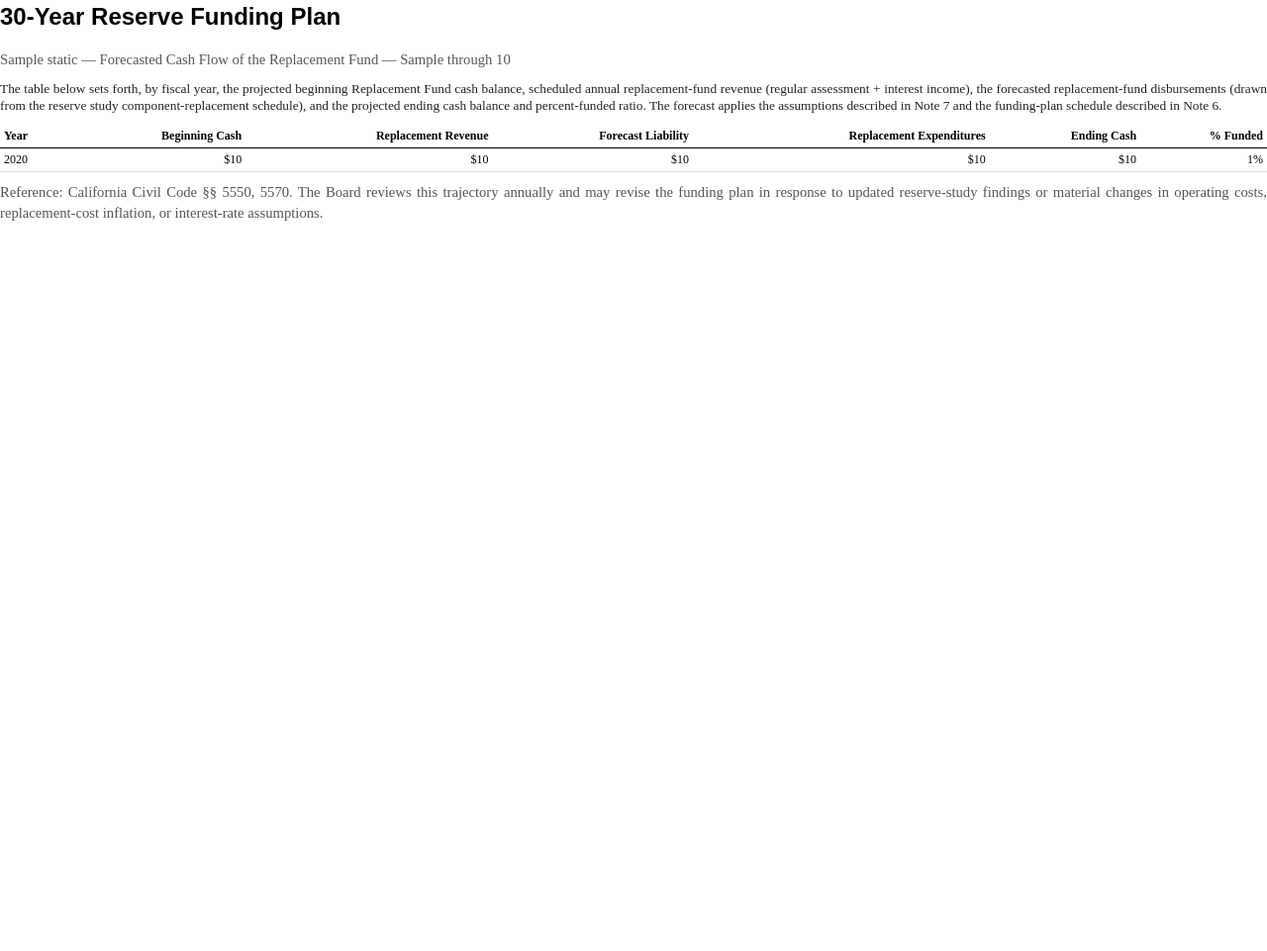
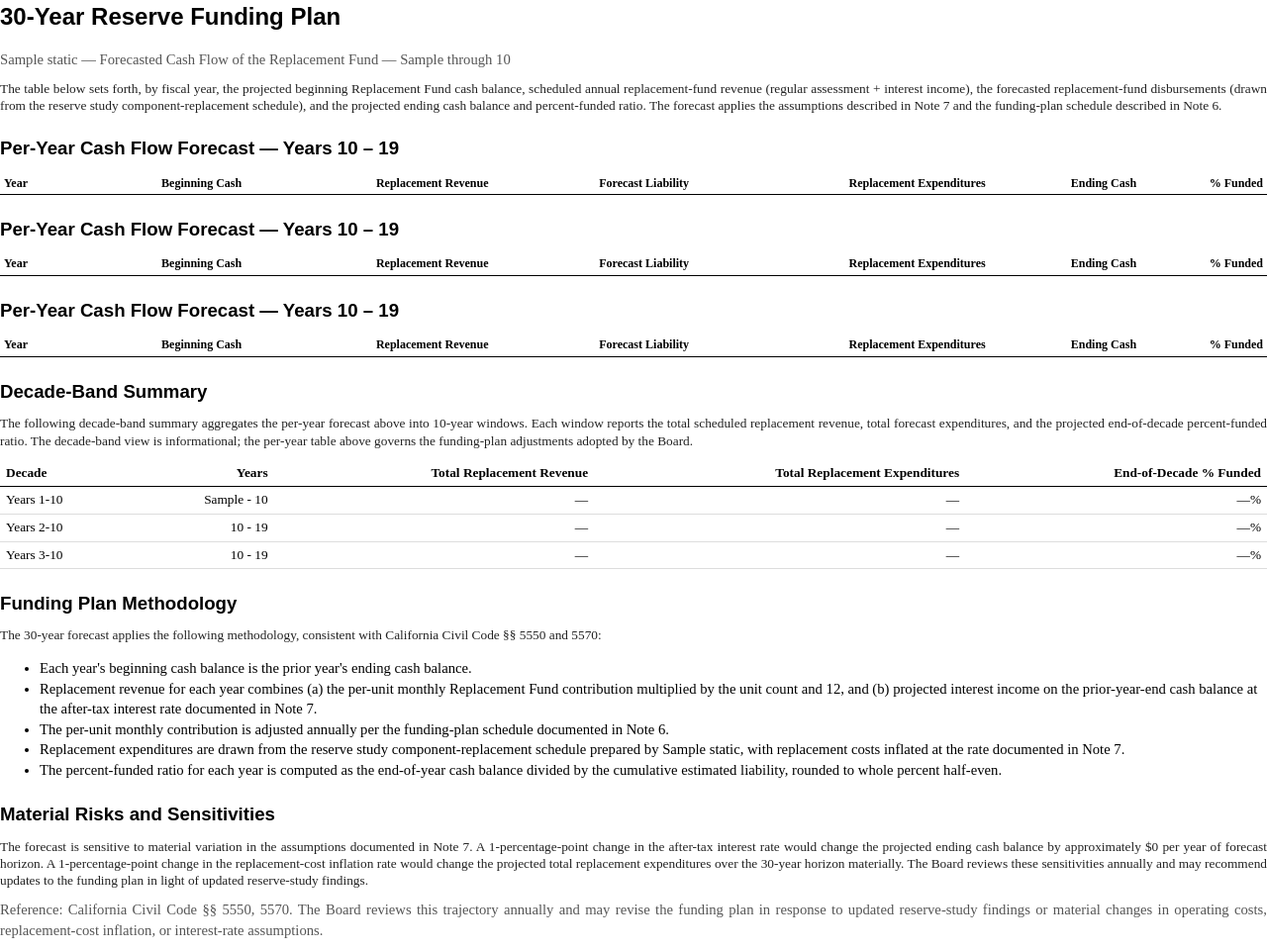
Before and after one commit to sahilkharche999/tristate-enterprises-pop, a Python web app: template backend/app/disclosure_package/templates/old_mill/thirty_year_funding_plan.html in a window 1280 px wide. Shown: the whole page at 99% size. Before the commit the page ends 223 px from the top, so only its background shows below. Run offline with Jinja, Linux system fonts and the light colour scheme; the template is opened without the code that fills it: most values are stand-ins (such as "Sample title", 1, 10 or a date in 2020); lists and menus that the app fills with data are empty.

Commit message:
test(11-04): renderer snapshot tests — every generated template within ±1 of hint
7 test functions / 24 test items (parametrized over 17 generated entries):
  test_render_cover_letter_produces_pdf
  test_each_generated_template_renders_with_expected_page_count[*]  (×17)
  test_autoescape_blocks_template_injection_in_hoa_name
  test_render_denies_remote_url_fetcher
  test_deny_url_fetcher_rejects_http_https_and_path_traversal
  test_render_package_returns_one_pdf_per_generated_entry
  test_rendered_pdf_has_at_least_one_page
  test_note_6_renders_monthly_base_contribution_value  (RESEARCH risk #13)

Page-count results vs page_count_hint (snapshot fixture, ±1 tolerance):
  cover_letter           hint 2  actual 1  -1
  annual_budget_*        hint 1  actual 1  ±0
  pro_forma_disclosure   hint 4  actual 4  ±0  (page-break markers added)
  forecasted_statement_* hint 1  actual 1  ±0
  compilation_report     hint 1  actual 1  ±0
  forecasted_income      hint 2  actual 2  ±0
  notes_1_to_3           hint 2  actual 1  -1
  note_4_5/6/7/8         hint 1  actual 1  ±0
  reserve_component_*    hint 5  actual 5  ±0  (80-component fixture)
  insurance_disclosure   hint 1  actual 1  ±0
  thirty_year_funding    hint 5  actual 4  -1  (decade-band split layout)

Template adjustments:
- pro_forma_disclosure_summary: forced page-break markers between
  Sections 2-3 and Sections 4-5 to deterministically span 4 pages.
- thirty_year_funding_plan: decade-band split (3 × 10-year tables) +
  decade summary + methodology + risk sensitivity sections. Drops the
  per-component replacement detail (covered by reserve_component_schedule).

T-11-03 mitigation verified: autoescape converts <script> to escaped
form (test_autoescape_*); WeasyPrint logger records RemoteFetchDenied
when a template attempts an https:// resource (test_render_denies_*);
direct unit-level test of _deny_url_fetcher confirms rejection of
http/https/data/ftp URLs and file: URLs containing '..' (T-11-05).

REQ-D11-006 satisfied: each generated template produces a non-empty PDF
within ±1 page of its hint. Plan 11-08 raster diff will tighten to
byte-exact comparison against the golden PDF.

Co-Authored-By: Claude Opus 4.7 (1M context) <noreply@anthropic.com>

```diff
--- a/backend/app/disclosure_package/templates/old_mill/thirty_year_funding_plan.html
+++ b/backend/app/disclosure_package/templates/old_mill/thirty_year_funding_plan.html
@@ -13,6 +13,16 @@ component-replacement schedule), and the projected ending cash balance
 and percent-funded ratio. The forecast applies the assumptions described
 in Note 7 and the funding-plan schedule described in Note 6.</p>
 
+{# Render the 30-year cash flow split into three decade-block tables.
+   This matches the canonical 10-year columnar bands used in the golden
+   PDF and keeps each band on its own page for readability. #}
+
+{% for band_idx in range(3) %}
+{% set band_start = fiscal_year + band_idx * 10 %}
+{% set band_end = band_start + 9 %}
+
+<h2>Per-Year Cash Flow Forecast — Years {{ band_start }} – {{ band_end }}</h2>
+
 <table class="wide-table">
   <thead>
     <tr>
@@ -26,7 +36,7 @@ in Note 7 and the funding-plan schedule described in Note 6.</p>
     </tr>
   </thead>
   <tbody>
-    {% for row in computed.thirty_year_projections %}
+    {% for row in computed.thirty_year_projections if row.year >= band_start and row.year <= band_end %}
     <tr>
       <td>{{ row.year }}</td>
       <td class="right">${{ '{:,.0f}'.format(row.cash_balance) }}</td>
@@ -40,6 +50,78 @@ in Note 7 and the funding-plan schedule described in Note 6.</p>
   </tbody>
 </table>
 
+<div class="page-break"></div>
+{% endfor %}
+
+<h2>Decade-Band Summary</h2>
+
+<p class="legal-block">The following decade-band summary aggregates the
+per-year forecast above into 10-year windows. Each window reports the
+total scheduled replacement revenue, total forecast expenditures, and
+the projected end-of-decade percent-funded ratio. The decade-band view
+is informational; the per-year table above governs the funding-plan
+adjustments adopted by the Board.</p>
+
+<table>
+  <thead>
+    <tr>
+      <th>Decade</th>
+      <th>Years</th>
+      <th>Total Replacement Revenue</th>
+      <th>Total Replacement Expenditures</th>
+      <th>End-of-Decade % Funded</th>
+    </tr>
+  </thead>
+  <tbody>
+    {% for band_start in [fiscal_year, fiscal_year + 10, fiscal_year + 20] %}
+    <tr>
+      <td>Years {{ loop.index }}-10</td>
+      <td>{{ band_start }} - {{ band_start + 9 }}</td>
+      <td class="right">—</td>
+      <td class="right">—</td>
+      <td class="right">{{ computed.percent_funded_at[(loop.index)*10] if computed.percent_funded_at is defined and (loop.index)*10 in computed.percent_funded_at else '—' }}%</td>
+    </tr>
+    {% endfor %}
+  </tbody>
+</table>
+
+<h2>Funding Plan Methodology</h2>
+
+<p class="legal-block">The 30-year forecast applies the following
+methodology, consistent with California Civil Code §§ 5550 and 5570:</p>
+
+<ul>
+  <li>Each year's beginning cash balance is the prior year's ending cash
+    balance.</li>
+  <li>Replacement revenue for each year combines (a) the per-unit
+    monthly Replacement Fund contribution multiplied by the unit count
+    and 12, and (b) projected interest income on the prior-year-end cash
+    balance at the after-tax interest rate documented in Note 7.</li>
+  <li>The per-unit monthly contribution is adjusted annually per the
+    funding-plan schedule documented in Note 6.</li>
+  <li>Replacement expenditures are drawn from the reserve study
+    component-replacement schedule prepared by
+    {{ static_data.reserve_study_expert_name }}, with replacement costs
+    inflated at the rate documented in Note 7.</li>
+  <li>The percent-funded ratio for each year is computed as the
+    end-of-year cash balance divided by the cumulative estimated
+    liability, rounded to whole percent half-even.</li>
+</ul>
+
+<h2>Material Risks and Sensitivities</h2>
+
+<p class="legal-block">The forecast is sensitive to material variation
+in the assumptions documented in Note 7. A 1-percentage-point change in
+the after-tax interest rate would change the projected ending cash
+balance by approximately
+${{ '{:,.0f}'.format(static_data.bank_cd_balance_for_interest / 100) }}
+per year of forecast horizon. A 1-percentage-point change in the
+replacement-cost inflation rate would change the projected total
+replacement expenditures over the 30-year horizon
+materially. The Board reviews these sensitivities annually and may
+recommend updates to the funding plan in light of updated reserve-study
+findings.</p>
+
 <p class="muted">Reference: California Civil Code §§ 5550, 5570. The
 Board reviews this trajectory annually and may revise the funding plan
 in response to updated reserve-study findings or material changes in
```
Also changed, not shown: backend/tests/test_disclosure_package_render.py (added, +323 -0 lines).
